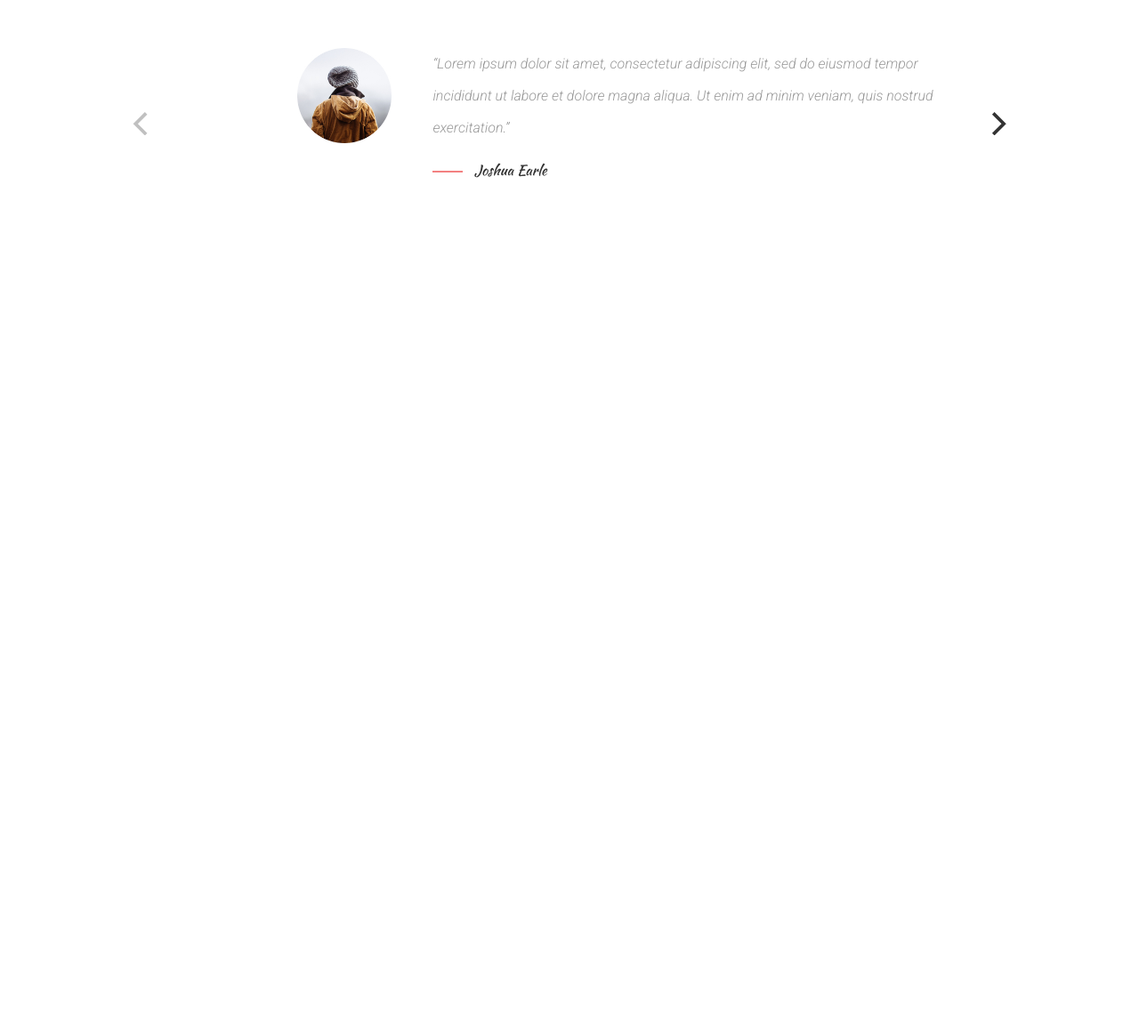
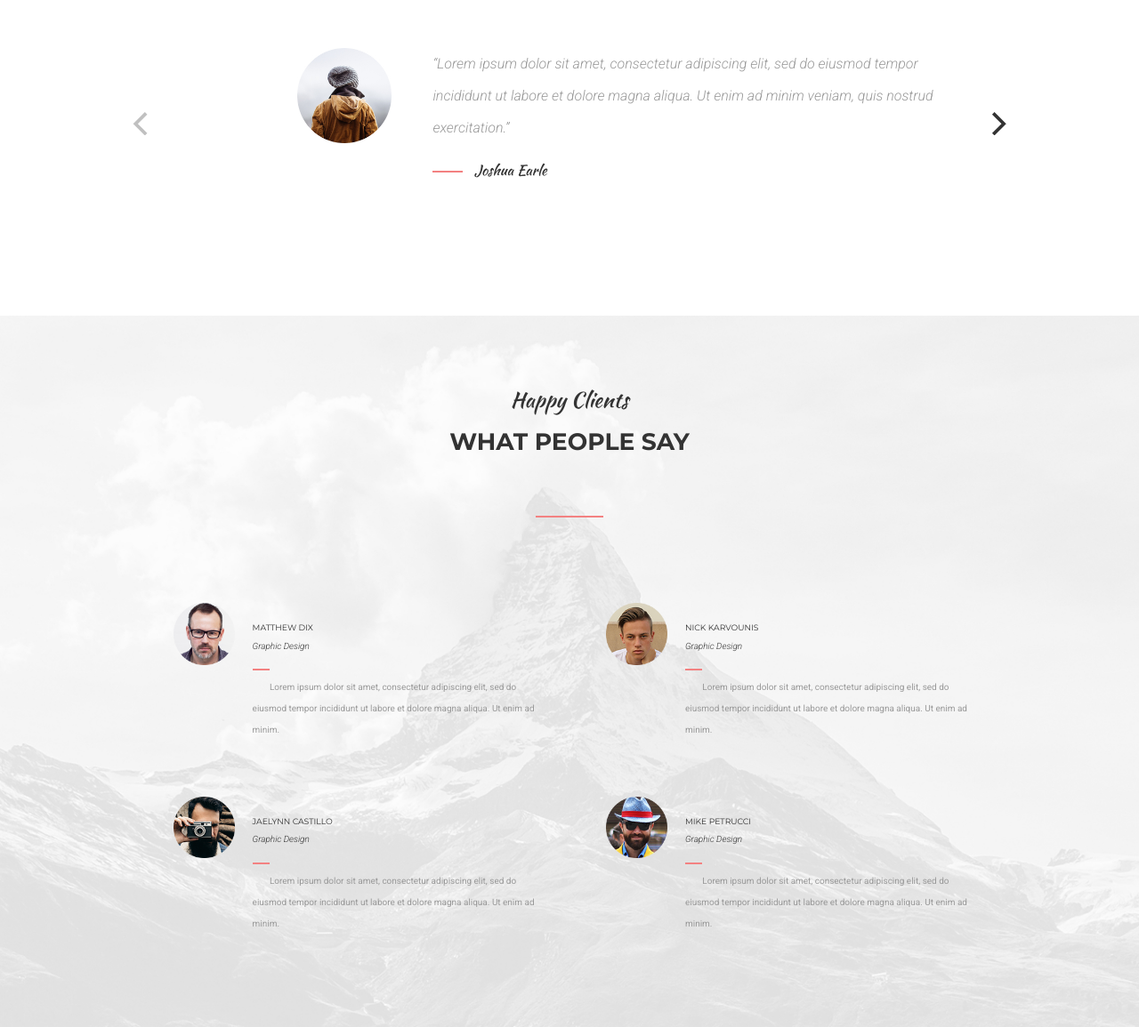
Before and after one commit to Gincioks/Mogo, a plain HTML site: page index.html in a window 1280 px wide. Shown: the part 6509-7664 px from the top of the page at 89% size. Before the commit the page ends 6864 px from the top, so only its background shows below. Drawn offline with nearby package versions, Linux system fonts and the light colour scheme; a web font is replaced by a local one.

Commit message:
Clients_done

```diff
--- a/index.html
+++ b/index.html
@@ -11,7 +11,7 @@
 </head>
 
 <body>
-    <section class="intro">
+    <section id="intro" class="intro">
         <nav>
             <ul>
                 <li>MoGo</li>
@@ -39,25 +39,25 @@
             <button>LEARN MORE</button>
         </header>
         <div>
-            <button>
+            <button onClick="document.getElementById('intro').scrollIntoView();">
                 <hr>
                 <p><span>01</span> INTRO</p>
             </button>
-            <button>
+            <button onClick="document.getElementById('work').scrollIntoView();">
                 <hr>
                 <p><span>02</span> WORK</p>
             </button>
-            <button>
+            <button onClick="document.getElementById('about').scrollIntoView();">
                 <hr>
                 <p><span>03</span> ABOUT</p>
             </button>
-            <button>
+            <button onClick="document.getElementById('contact').scrollIntoView();">
                 <hr>
                 <p><span>04</span> CONTACT</p>
             </button>
         </div>
     </section>
-    <section class="about">
+    <section id="about" class="about">
         <div class="section_header">
             <h3>What we do</h3>
             <h5>Story about us</h5>
@@ -374,7 +374,7 @@
             <img src="./img/Partners.png" alt="Partners">
         </div>
     </section>
-    <section class="work">
+    <section id="work" class="work">
         <div class="work_1">
             <div class="section_header">
                 <h3>What we do</h3>
@@ -496,7 +496,68 @@
             <div class="gallery-cell"></div>
         </div>
     </section>
-
+    <section class="clients">
+        <div class="section_header">
+            <h3>Happy Clients</h3>
+            <h5>WHAT PEOPLE SAY</h5>
+            <hr class="hr_red">
+        </div>
+        <div class="clients_table">
+            <div class="clients_row">
+                <div class="client_block">
+                    <img src="./img/client_1.png" alt="">
+                    <div>
+                        <h4>MATTHEW DIX</h4>
+                        <h5>Graphic Design</h5>
+                        <hr>
+                        <p>
+                            Lorem ipsum dolor sit amet, consectetur adipiscing elit, sed do eiusmod tempor incididunt ut
+                            labore et dolore magna aliqua. Ut enim ad minim.
+                        </p>
+                    </div>
+                </div>
+                <div class="client_block">
+                    <img src="./img/client_2.png" alt="">
+                    <div>
+                        <h4>JAELYNN CASTILLO</h4>
+                        <h5>Graphic Design</h5>
+                        <hr>
+                        <p>
+                            Lorem ipsum dolor sit amet, consectetur adipiscing elit, sed do eiusmod tempor incididunt ut
+                            labore et dolore magna aliqua. Ut enim ad minim.
+                        </p>
+                    </div>
+                </div>
+            </div>
+            <div class="clients_row">
+                <div class="client_block">
+                    <img src="./img/client_3.png" alt="">
+                    <div>
+                        <h4>NICK KARVOUNIS</h4>
+                        <h5>Graphic Design</h5>
+                        <hr>
+                        <p>
+                            Lorem ipsum dolor sit amet, consectetur adipiscing elit, sed do eiusmod tempor incididunt ut
+                            labore et dolore magna aliqua. Ut enim ad minim.
+                        </p>
+                    </div>
+                </div>
+                <div class="client_block">
+                    <img src="./img/client_4.png" alt="">
+                    <div>
+                        <h4>MIKE PETRUCCI</h4>
+                        <h5>Graphic Design</h5>
+                        <hr>
+                        <p>
+                            Lorem ipsum dolor sit amet, consectetur adipiscing elit, sed do eiusmod tempor incididunt ut
+                            labore et dolore magna aliqua. Ut enim ad minim.
+                        </p>
+                    </div>
+                </div>
+            </div>
+        </div>
+        </div>
+    </section>
 
 
 
--- /dev/null
+++ b/styles/layout/_clients.sass
@@ -0,0 +1,65 @@
+.clients
+    height: 100vh
+    width: 100%
+    background-image: url("../img/clients_bg.jpg")
+    background-position: center center
+    background-repeat: no-repeat
+    background-size: cover
+    background-color: #464646
+    position: relative
+    .section_header
+        padding-top: 10.38vh
+        padding-bottom: 6.38vh
+    .clients_table
+        display: block
+        width: 80%
+        margin: 0 auto
+        font-size: 0
+        .clients_row
+            display: inline-block
+            width: 45%
+            margin-right: 2.5%
+            .client_block
+                display: block
+                width: 100%
+                padding-bottom: 7.84vh
+                margin-left: 5.20vw
+                img
+                    display: inline-block
+                    width: 15%
+                    margin-right: 1.56vw
+                div
+                    display: inline-block
+                    width: 70%
+                    vertical-align: top
+                    text-align: left
+                    margin-top: 2.27vh
+                    h4
+                        color: $heading_color
+                        font-family: $font_primary
+                        font-size: 0.72vw
+                        font-weight: 400
+                        padding: 0.56vh 0
+                    h5
+                        color: $heading_color
+                        font-family: $font_third
+                        font-style: italic
+                        font-size: 0.78vw
+                        font-weight: 400
+                        line-height: 24px
+                    hr
+                        width: 6%
+                        height: 3%
+                        margin: 1.70vh 0
+                        background-color: $slide_btn_hover
+                        float: left
+                        border: 0.1vh solid $slide_btn_hover
+                    p
+                        display: block
+                        width: 100%
+                        color: $p_color
+                        font-family: $font_third
+                        font-size: 0.78vw
+                        font-weight: 400
+                        line-height: 24px
+                        margin-top: 7%
--- a/styles/main.sass
+++ b/styles/main.sass
@@ -22,3 +22,4 @@
 @import 'layout/partners'
 @import 'layout/work'
 @import 'layout/carousel_2'
+@import 'layout/clients'
```
Also changed, not shown: img/client_1.png (added), img/client_2.png (added), img/client_3.png (added), img/client_4.png (added), img/clients_bg.jpg (added), styles/main.css, 1 other file.
